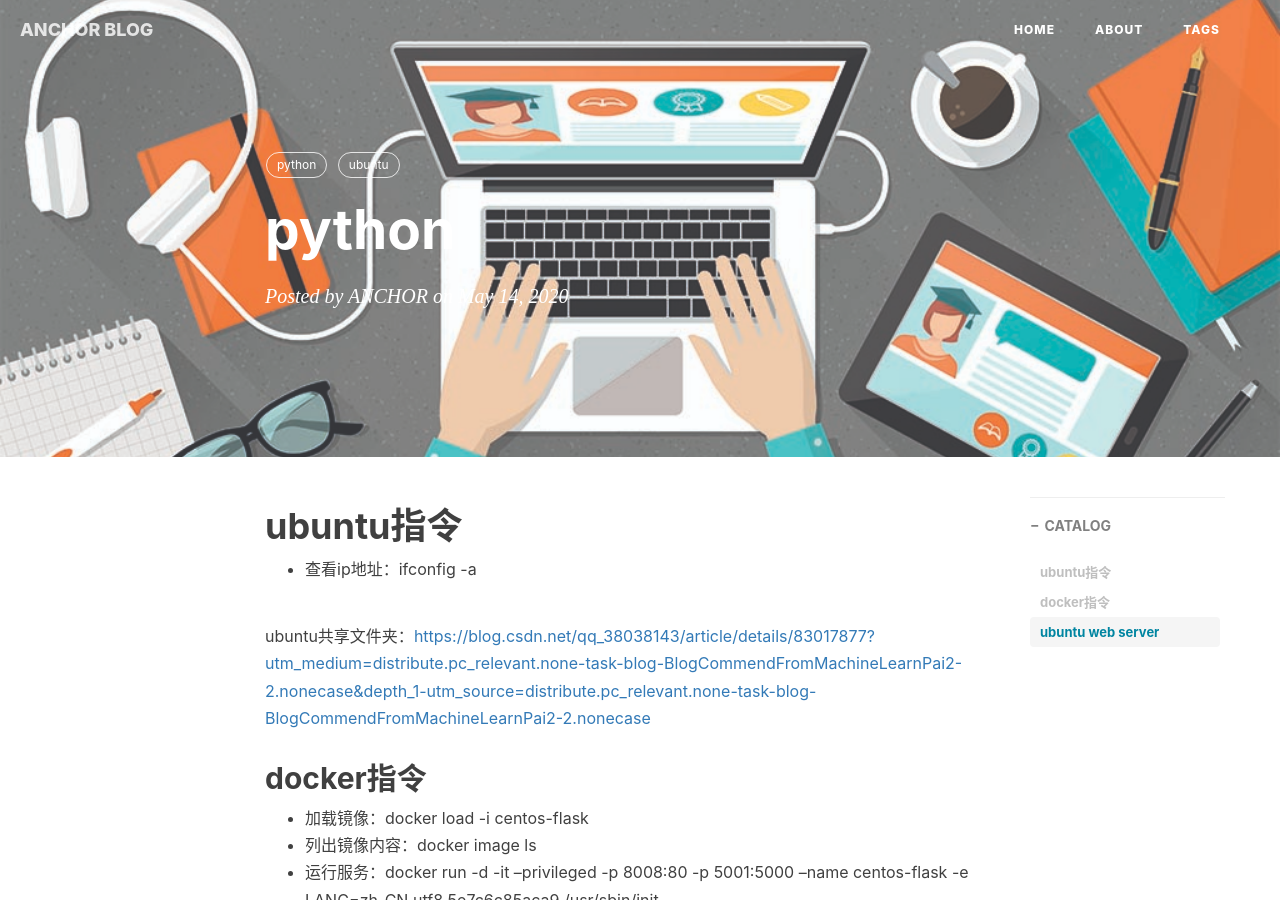
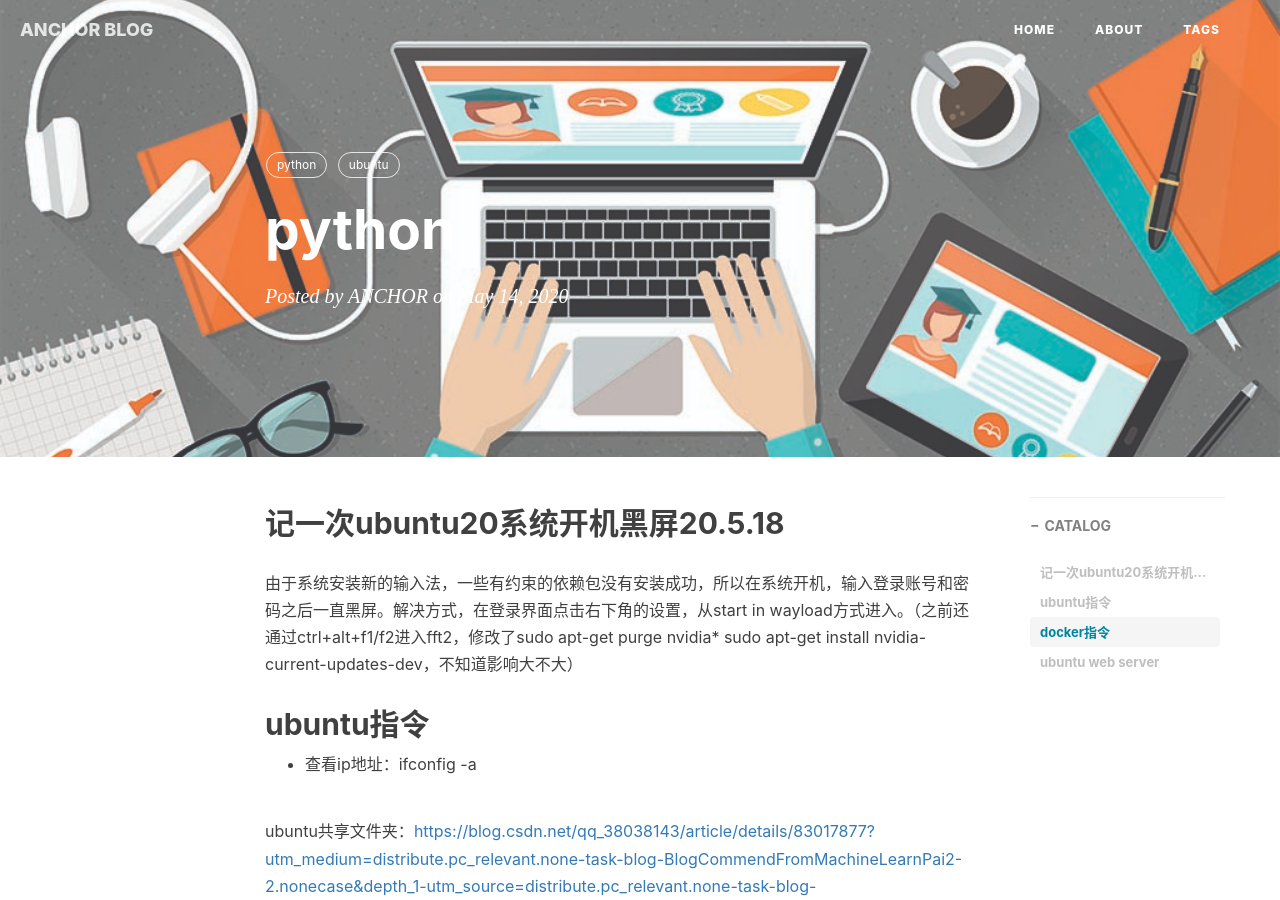
Before and after one commit to anchor2017/anchor2017.github.io, a Jekyll site: the page built from _posts/2020-05-14-python-ubuntu-2019.md, in a window 1280 px wide and 900 px high. Built offline with Jekyll 4.4.1, drawn with Linux system fonts in a browser that asks for light colours; nearby versions of some CDN libraries; comment, search, counter and statistics services are not loaded.

Commit message:
Update 2020-05-14-python-ubuntu-2019.md

```diff
--- a/_posts/2020-05-14-python-ubuntu-2019.md
+++ b/_posts/2020-05-14-python-ubuntu-2019.md
@@ -11,7 +11,14 @@ tags:
     - ubuntu
 ---
 
-# ubuntu指令
+
+## 记一次ubuntu20系统开机黑屏20.5.18
+由于系统安装新的输入法，一些有约束的依赖包没有安装成功，所以在系统开机，输入登录账号和密码之后一直黑屏。解决方式，在登录界面点击右下角的设置，从start in wayload方式进入。（之前还通过ctrl+alt+f1/f2进入fft2，修改了sudo apt-get purge nvidia*
+sudo apt-get install nvidia-current-updates-dev，不知道影响大不大）
+
+
+
+## ubuntu指令
 - 查看ip地址：ifconfig -a
 
 ubuntu共享文件夹：[https://blog.csdn.net/qq_38038143/article/details/83017877?utm_medium=distribute.pc_relevant.none-task-blog-BlogCommendFromMachineLearnPai2-2.nonecase&depth_1-utm_source=distribute.pc_relevant.none-task-blog-BlogCommendFromMachineLearnPai2-2.nonecase](https://blog.csdn.net/qq_38038143/article/details/83017877?utm_medium=distribute.pc_relevant.none-task-blog-BlogCommendFromMachineLearnPai2-2.nonecase&depth_1-utm_source=distribute.pc_relevant.none-task-blog-BlogCommendFromMachineLearnPai2-2.nonecase)
```
